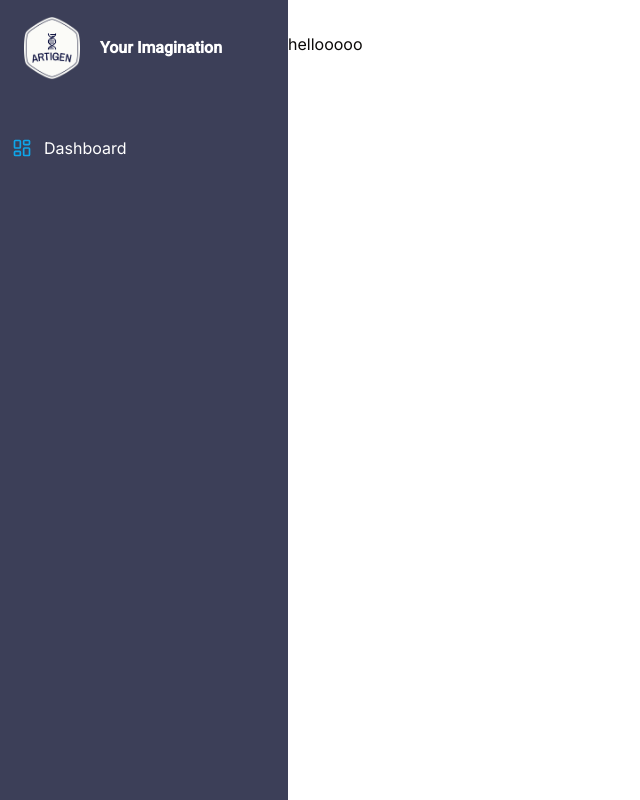
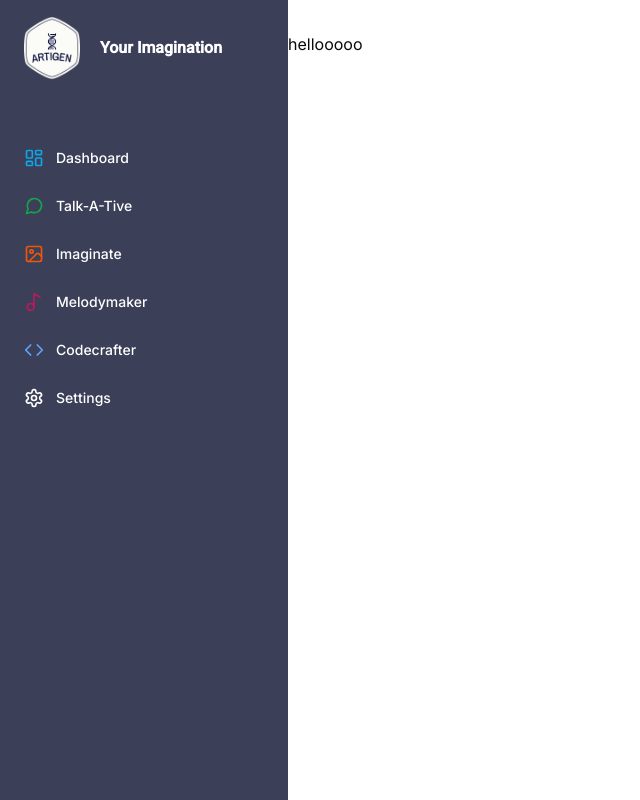
Before and after one commit to Ujjwalsharma7/ArtiGen, a Next.js app: page /dashboard in a window 1280 px wide. Shown: the whole page, without its empty margins (0-640 px from the left). Built offline with nearby package versions, Linux system fonts and the light colour scheme.

Commit message:
added other options in the sidebar

```diff
--- a/components/ui/Sidebar.tsx
+++ b/components/ui/Sidebar.tsx
@@ -5,7 +5,15 @@ import Image from "next/image";
 import { Roboto } from "next/font/google";
 
 import { cn } from "@/lib/utils";
-import { LayoutDashboard } from "lucide-react";
+import {
+  Code,
+  ImageIcon,
+  LayoutDashboard,
+  MessageCircleIcon,
+  Music2Icon,
+  Settings,
+  VideoIcon,
+} from "lucide-react";
 
 const roboto = Roboto({
   weight: "500",
@@ -18,6 +26,35 @@ const routes = [
     icon: LayoutDashboard,
     href: "/dashboard",
     color: "text-sky-500",
+  },
+  {
+    label: "Talk-A-Tive",
+    icon: MessageCircleIcon,
+    href: "/dashboard",
+    color: "text-green-600",
+  },
+  {
+    label: "Imaginate",
+    icon: ImageIcon,
+    href: "/dashboard",
+    color: "text-orange-600",
+  },
+  {
+    label: "Melodymaker",
+    icon: Music2Icon,
+    href: "/dashboard",
+    color: "text-pink-700",
+  },
+  {
+    label: "Codecrafter",
+    icon: Code,
+    href: "/dashboard",
+    color: "text-blue-400",
+  },
+  {
+    label: "Settings",
+    icon: Settings,
+    href: "/dashboard",
   },
 ];
 
@@ -37,7 +74,11 @@ const Sidebar = () => {
         </Link>
         <div className="space-y-1">
           {routes.map((route) => (
-            <Link href={route.href} key={route.href}>
+            <Link
+              href={route.href}
+              key={route.href}
+              className="text-sm group flex p-3 w-full justify-start font-medium cursor-pointer hover:text-white hover:bg-white/10 rounded-lg transition"
+            >
               <div className="flex items-center flex-1">
                 <route.icon className={cn("h-5 w-5 mr-3", route.color)} />
                 {route.label}
```
